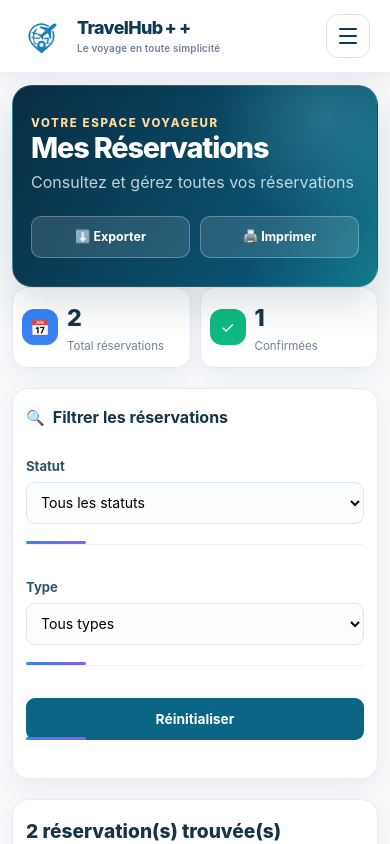
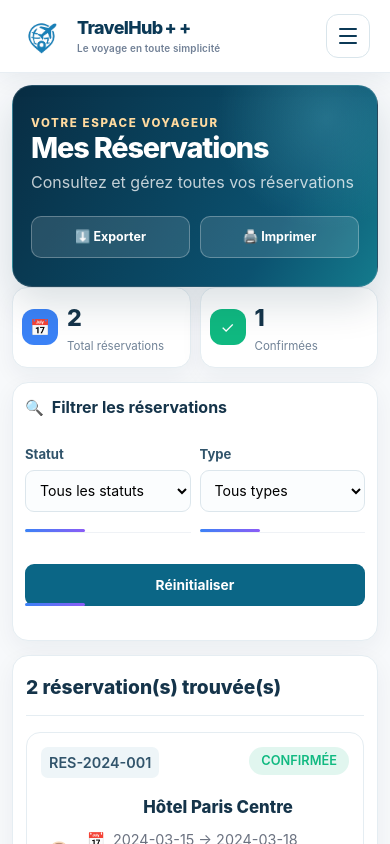
Before and after one commit to SaifEddineDev/projet-soa, a React (Create React App) app: page /reservations in a window 390 px wide. Shown: the top 844 px of the page. Built offline with nearby package versions, Linux system fonts and the light colour scheme; no server answers.

Commit message:
Tighten reservation filters layout

```diff
--- a/src/site-polish.css
+++ b/src/site-polish.css
@@ -756,3 +756,46 @@ img { max-width: 100%; }
   .main-content:not(:has(.admin-container)) .reservations-page .reservation-icon { font-size: 1.8rem; }
   .main-content:not(:has(.admin-container)) .reservations-page .reservation-card { padding: 14px; }
 }
+
+/* Keep the reservation filters compact and align reset with both selects. */
+.main-content .user-reservations-page .reservations-container { row-gap: 14px !important; }
+.main-content .user-reservations-page .filters-section {
+  grid-template-columns: minmax(220px, .9fr) minmax(0, 2.1fr) !important;
+  align-items: center;
+  gap: 12px !important;
+  padding: 13px 16px !important;
+}
+.main-content .user-reservations-page .filters-grid {
+  grid-template-columns: repeat(3, minmax(0, 1fr)) !important;
+  align-items: start !important;
+  gap: 9px !important;
+}
+.main-content .user-reservations-page .filter-group { min-width: 0; }
+.main-content .user-reservations-page .filter-group:last-child { padding-top: 23px; }
+.main-content .user-reservations-page .filter-group select,
+.main-content .user-reservations-page .btn-reset-filters {
+  box-sizing: border-box;
+  width: 100%;
+  height: 40px;
+  min-height: 40px;
+}
+.main-content .user-reservations-page .filter-group .btn-reset-filters {
+  margin: 0 !important;
+  padding: 7px 10px;
+}
+@media (max-width: 640px) {
+  .main-content .user-reservations-page .filters-section {
+    grid-template-columns: minmax(0, 1fr) !important;
+    gap: 9px !important;
+    padding: 12px !important;
+  }
+  .main-content .user-reservations-page .filters-grid {
+    grid-template-columns: repeat(2, minmax(0, 1fr)) !important;
+    align-items: start !important;
+    gap: 9px !important;
+  }
+  .main-content .user-reservations-page .filter-group:last-child {
+    grid-column: 1 / -1;
+    padding-top: 0;
+  }
+}
```
